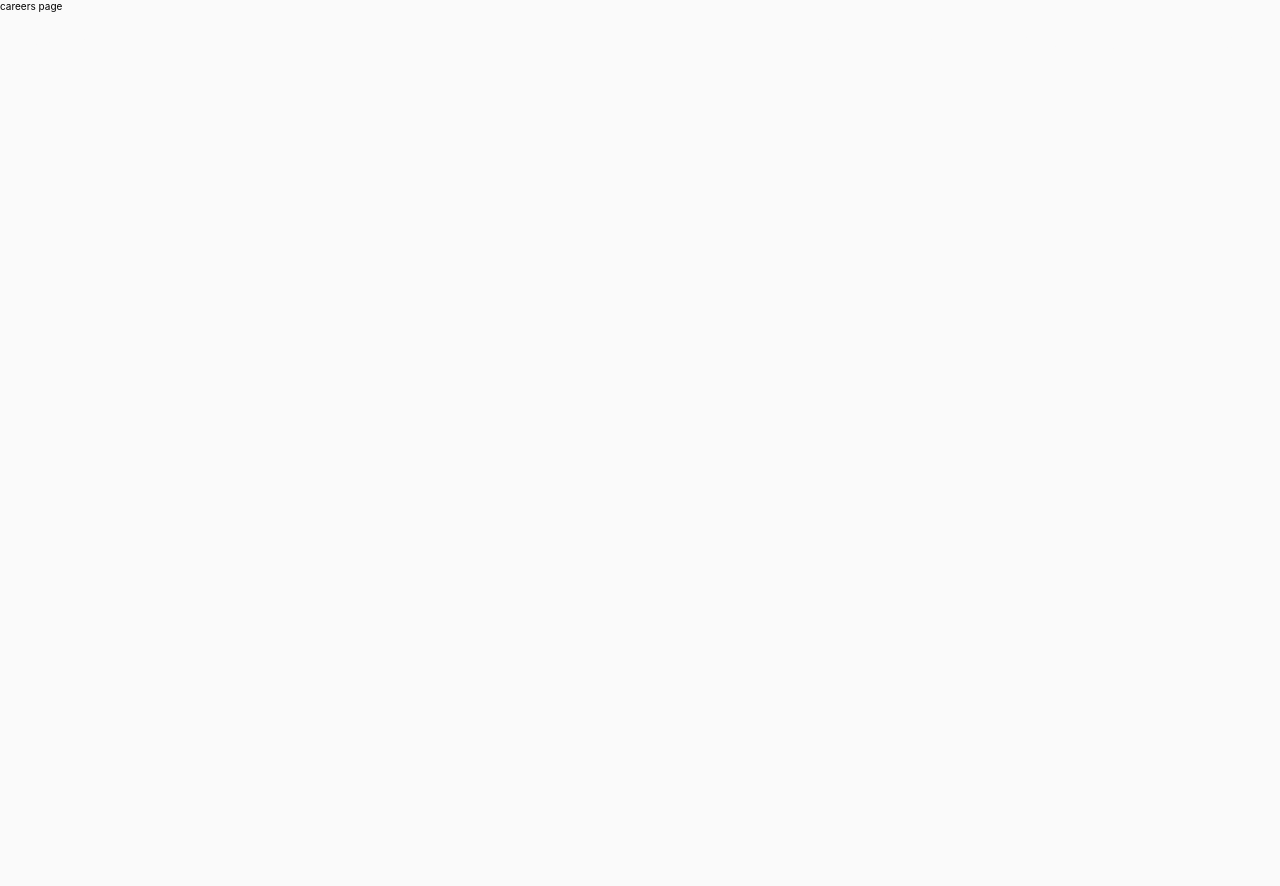
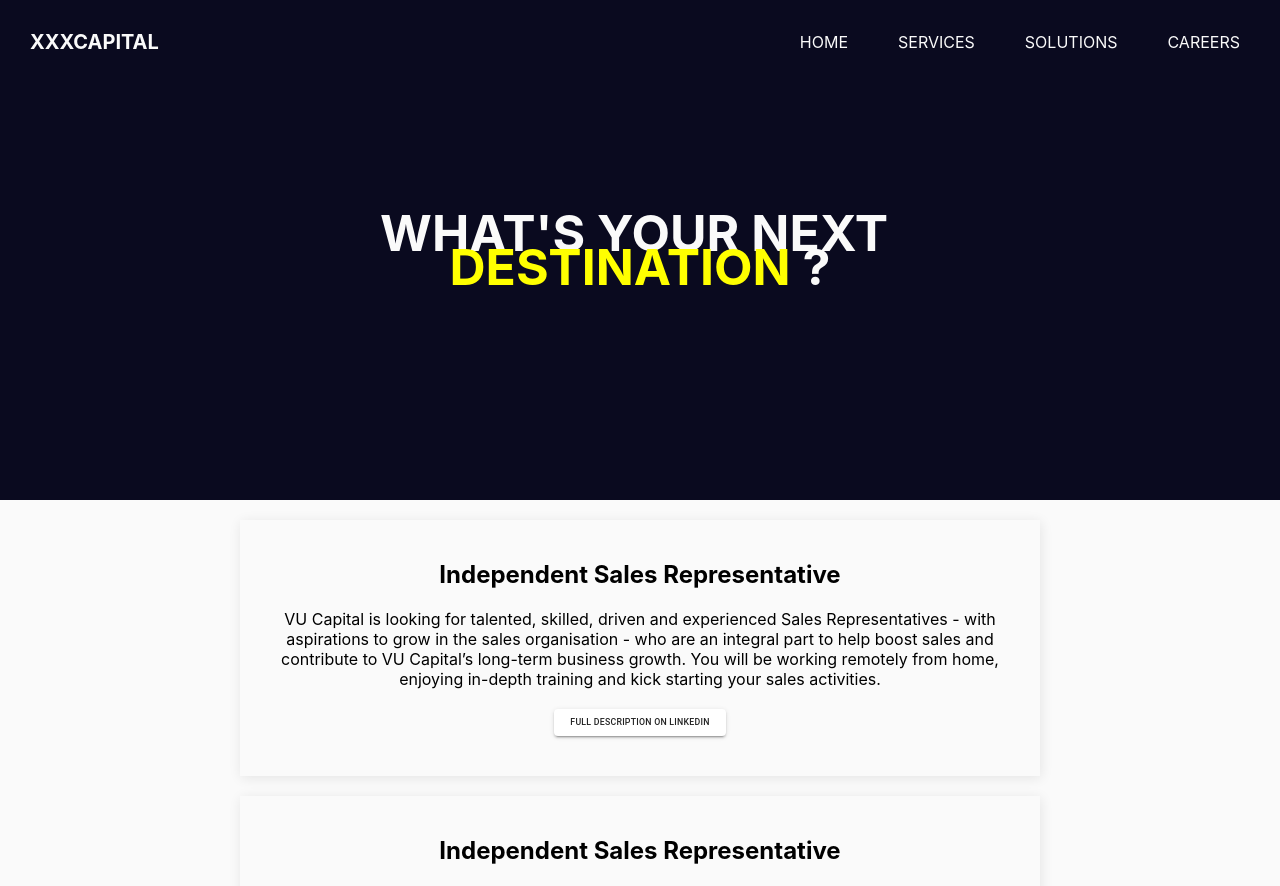
Before and after one commit to mritunjaysaha/project-1, a Next.js app: page /careers in a window 1280 px wide. Shown: the top 886 px of the page. Before the commit the page ends 800 px from the top, so only its background shows below. Built offline with nearby package versions, Linux system fonts and the light colour scheme.

Commit message:
completed careers page

```diff
--- a/data.js
+++ b/data.js
@@ -115,3 +115,15 @@ export const navigationData = {
     ],
     careers: { name: "careers", link: "/careers" },
 };
+
+export const careersPageData = {
+    buttonName: "Full Description on LinkedIn",
+    data: [
+        {
+            title: "independent sales representative",
+            description:
+                "VU Capital is looking for talented, skilled, driven and experienced Sales Representatives - with aspirations to grow in the sales organisation - who are an integral part to help boost sales and contribute to VU Capital’s long-term business growth. You will be working remotely from home, enjoying in-depth training and kick starting your sales activities.",
+            descLink: "",
+        },
+    ],
+};
--- a/pages/careers/index.js
+++ b/pages/careers/index.js
@@ -1,3 +1,44 @@
+import styles from "../../styles/careers.module.scss";
+import { careersPageData } from "../../data";
+import { MUIButton } from "../../src/atoms/button";
+
+const ATag = ({ link, name }) => <a href={link}>{name}</a>;
+
 export default function Careers() {
-    return <>careers page</>;
+    const { data, buttonName } = careersPageData;
+    return (
+        <section className={styles.careersSection}>
+            <header className={styles.careersHeader}>
+                <h1>
+                    what's your next&nbsp;
+                    <span
+                        className={`${styles.spanContainer} ${styles.spanColor}`}
+                    >
+                        destination <span>?</span>
+                    </span>
+                </h1>
+            </header>
+            <ul className={styles.careersContainer}>
+                {data.map((data) => (
+                    <li className={styles.careersCards}>
+                        <h3>{data.title}</h3>
+                        <p>{data.description}</p>
+                        <MUIButton
+                            name={<ATag name={buttonName} link={data.link} />}
+                        />
+                    </li>
+                ))}
+
+                {data.map((data) => (
+                    <li className={styles.careersCards}>
+                        <h3>{data.title}</h3>
+                        <p>{data.description}</p>
+                        <MUIButton
+                            name={<ATag name={buttonName} link={data.link} />}
+                        />
+                    </li>
+                ))}
+            </ul>
+        </section>
+    );
 }
--- a/styles/body.module.scss
+++ b/styles/body.module.scss
@@ -221,10 +221,6 @@
     }
 }
 
-.spanColor {
-    color: yellow;
-}
-
 .backgroundGradient1 {
     background: #9cecfb;
     background: linear-gradient(to right, #0052d4, #65c7f7, #9cecfb);
--- /dev/null
+++ b/styles/careers.module.scss
@@ -0,0 +1,65 @@
+@import "./utils.scss";
+
+.careersSection {
+    display: flex;
+    flex-direction: column;
+    background-color: $white;
+}
+
+.careersHeader {
+    background-color: $blueBGColor;
+
+    position: relative;
+    width: 100%;
+    height: 50rem;
+
+    text-align: center;
+    display: flex;
+    align-items: center;
+    justify-content: center;
+
+    h1 {
+        font-size: $fs-desktop-xx-large;
+        color: $white;
+        text-transform: uppercase;
+        line-height: 3.4rem;
+    }
+
+    .spanContainer {
+        display: block;
+
+        span {
+            color: $white;
+        }
+    }
+}
+
+.careersContainer {
+    position: relative;
+    display: flex;
+    flex-direction: column;
+    align-items: center;
+}
+
+.careersCards {
+    list-style: none;
+    margin-top: 2rem;
+    width: 80rem;
+    padding: 4rem;
+    text-align: center;
+
+    h3 {
+        text-transform: capitalize;
+        font-size: $fs-large;
+    }
+
+    p {
+        font-size: $fs-small;
+    }
+
+    h3,
+    p {
+        margin-bottom: 2rem;
+    }
+    box-shadow: $box-shadow;
+}
--- a/styles/utils.scss
+++ b/styles/utils.scss
@@ -32,3 +32,7 @@ $card-transition: ease-in 0.3s;
 
 // desktop margin
 $marginTopBottom: 12rem;
+
+.spanColor {
+    color: yellow;
+}
```
Also changed, not shown: src/atoms/anchorButton.jsx (added).
